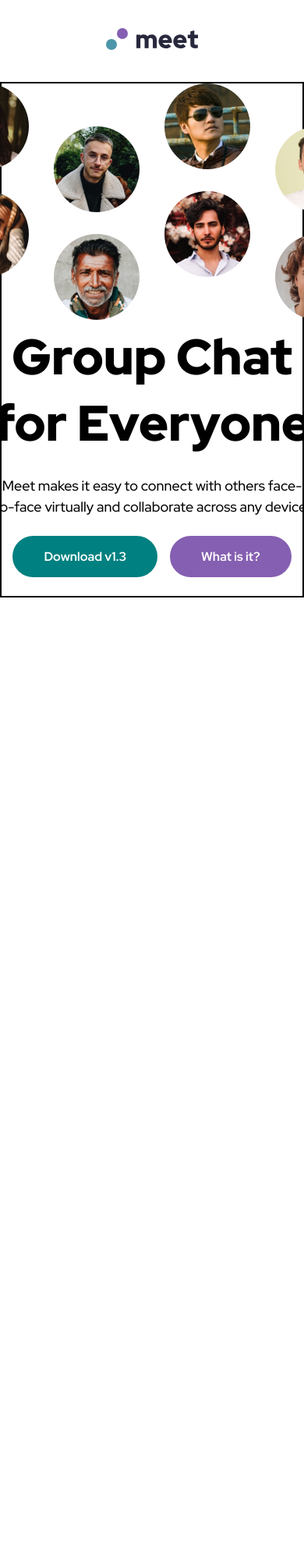
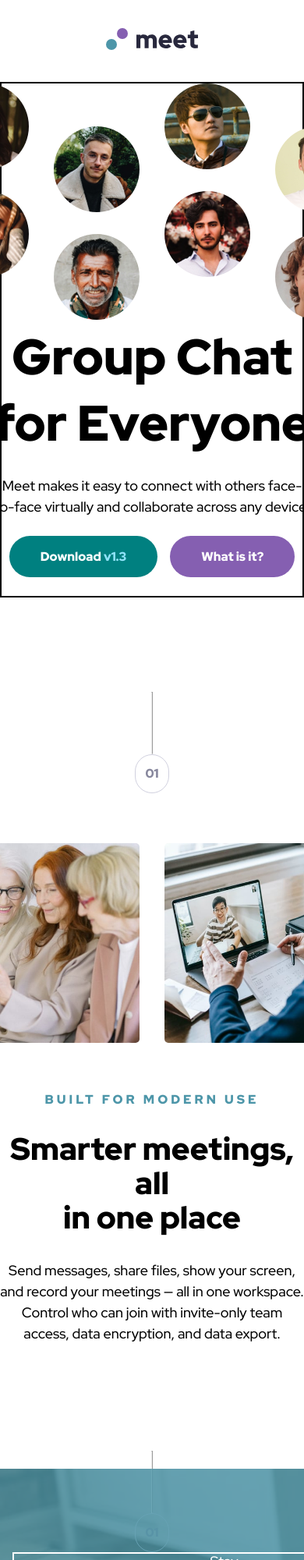
Before and after one commit to JoeWebDevelopment/meet-landing-page-v2, a plain HTML site: page index.html in a window 390 px wide. Shown: the top 2000 px of the page at 78% size. Before the commit the page ends 844 px from the top, so only its background shows below. Drawn offline with Linux system fonts and the light colour scheme.

Commit message:
added all html css, need to fix footer, and responsivity, footer issue is aligments/placement for some reason, and need to fix heading.

```diff
--- a/index.html
+++ b/index.html
@@ -52,8 +52,50 @@
     </div>
     </section>
 
+    <section class="modern">
+      <div class="container">
+      <div class="heading-number-container">
+        <hr class="heading-line">
+        <h2 class="rounded-heading">01</h2>
+      </div>
+      </div>
+      <div class="img-grid">
+        <img src="assets/desktop/image-woman-in-videocall.jpg" alt="woman in videocall">
+        <img src="assets/desktop/image-women-videochatting.jpg" alt="women videochatting on a phone">
+        <img src="assets/desktop/image-men-in-meeting.jpg" alt="man in a video call with a child">
+        <img src="assets/desktop/image-man-texting.jpg" alt="man sitting on a couch texting">
+      </div>
+      <div class="modern-info">
+        <h4 class="modern-heading">Built for modern use</h3>
+          <h3 class="meetings-heading">Smarter meetings, all<br>in one place</h3>
+          <p class="modern-text-info">
+            Send messages, share files, show your screen, and record your meetings — all in one workspace. Control who can join with invite-only team access, data encryption, and data export.
+          </p>
+      </div>
+    </section>
     <!--  -->
   </main>
+
+  <footer>
+    <div class="heading-number-container footer-number">
+        <hr class="heading-line">
+        <h2 class="rounded-heading">01</h2>
+        </div>
+
+
+        <div class="footer-info">
+
+          <h4 class="footer-heading">Experience more together</h4>
+          <p class="footer-text">Stay connected with reliable HD meetings and unlimited one-on-one and group video sessions.
+
+          </p>
+          <a href="" class="footer-btn btn">
+            Download <span class="version">v1.3</span>
+          </a>
+        </div>
+
+  </footer>
+
  </div>
 </body>
 </html>
--- a/style.css
+++ b/style.css
@@ -100,6 +100,8 @@ header{
     border-radius: 1.8rem;
     border: none;
     outline: none;
+    font-size: 1rem;
+    font-weight: 900;
 }
 
 .hero-buttons{
@@ -120,13 +122,162 @@ a{
 .accent-btn{
     background-color: #855FB1;
 }
+
+.version{
+    color: #8Fe3F9;
+}
+
+
+.heading-line{
+    color: #d1d1d1;
+    width: 80px;
+    transform: rotate(90deg);
+    margin-top: 0;
+    position: relative;
+}
+
+.hero{
+    margin-bottom: 5rem;
+}
+
+.modern{
+    margin: 0 auto;
+    display: flex;
+    flex-direction: column;
+    justify-content: center;
+    align-items: center;
+    margin-top: 10rem;
+}
+
+.heading-number-container{
+    display: flex;
+    flex-direction: column;
+    justify-content: center;
+    align-items: center;
+    position: relative;
+}
+
+.rounded-heading{
+    border: 1px solid #D1D1DF;
+    padding: .75rem;
+    border-radius: 999px;
+    color: #87879D;
+    font-size: 1rem;
+    font-weight: 900;
+    line-height: 150%;
+    margin-top: 39px;
+}
+
+.img-grid img{
+    max-height: 256px;
+    border-radius: 5px;
+
+}
+
+.img-grid{
+    display: grid;
+    gap: 2rem;
+    grid-template-columns: repeat(4, 1fr);
+    margin-top: 4rem;
+    margin-bottom: 4rem;
+}
+
+.modern-heading{
+    text-transform: uppercase;
+    font-size: 1rem;
+    font-weight: 900;
+    line-height: 110%;
+    letter-spacing: 4px;
+    color: #4D96A9;
+    text-align: center;
+}
+
+.meetings-heading{
+    color: black;
+    font-size: 2.5rem;
+    font-weight: 900;
+    line-height: 110%;
+    text-align: center;
+}
+
+.modern-info{
+    max-width: 544px;
+    display: flex;
+    flex-direction: column;
+    justify-content: center;
+    align-items: center;
+    gap: 2rem;
+}
+
+.modern-text-info{
+    text-align: center;
+    font-size: 1.125rem;
+    font-weight: 500;
+    line-height: 150%;
+}
+
 /* TO DO:
 
 Base Styling, Colors, Fonts,
 
+*/
+
+/* Media Queries */
 
 
-*/
+footer{
+    margin-top: 10rem;
+    background-image: url("assets/desktop/image-footer.jpg");
+    background-repeat: no-repeat;
+    background-size: cover;
+    padding: 1rem;
+    position: relative;
+    z-index: 4;
+    color: #FFF;
+    display: flex;
+    flex-direction: column;
+    align-items: center;
+    justify-content: center;
+}
+
+footer::before{
+    content: " ";
+    position: absolute;
+    background-color: rgb(77, 150, 169, 0.8);
+    inset: 0;
+    z-index: 1;
+}
+
+
+
+
+.footer-info{
+    display: flex;
+    flex-direction: row;
+    justify-content: center;
+    z-index: 9999;
+    position: relative;
+    align-items: flex-start;
+    gap: 2rem;
+    margin: 0 auto;
+    border: 2px solid white;
+}
+
+.footer-heading{
+    font-size: 2.5rem;
+    font-weight: 900;
+    line-height: 150%;
+    max-width: 445px;
+}
+
+.footer-text{
+    font-size: 1.125rem;
+    font-weight: 500;
+    line-height: 110%;
+    max-width: 355px;
+    text-align: left;
+    margin-right: 2.5rem;
+}
 
 
 
@@ -134,12 +285,6 @@ Base Styling, Colors, Fonts,
 
 
 
-
-
-
-
-
-/* Media Queries */
 
 @media (max-width: 1100px){
     .hero{
```
